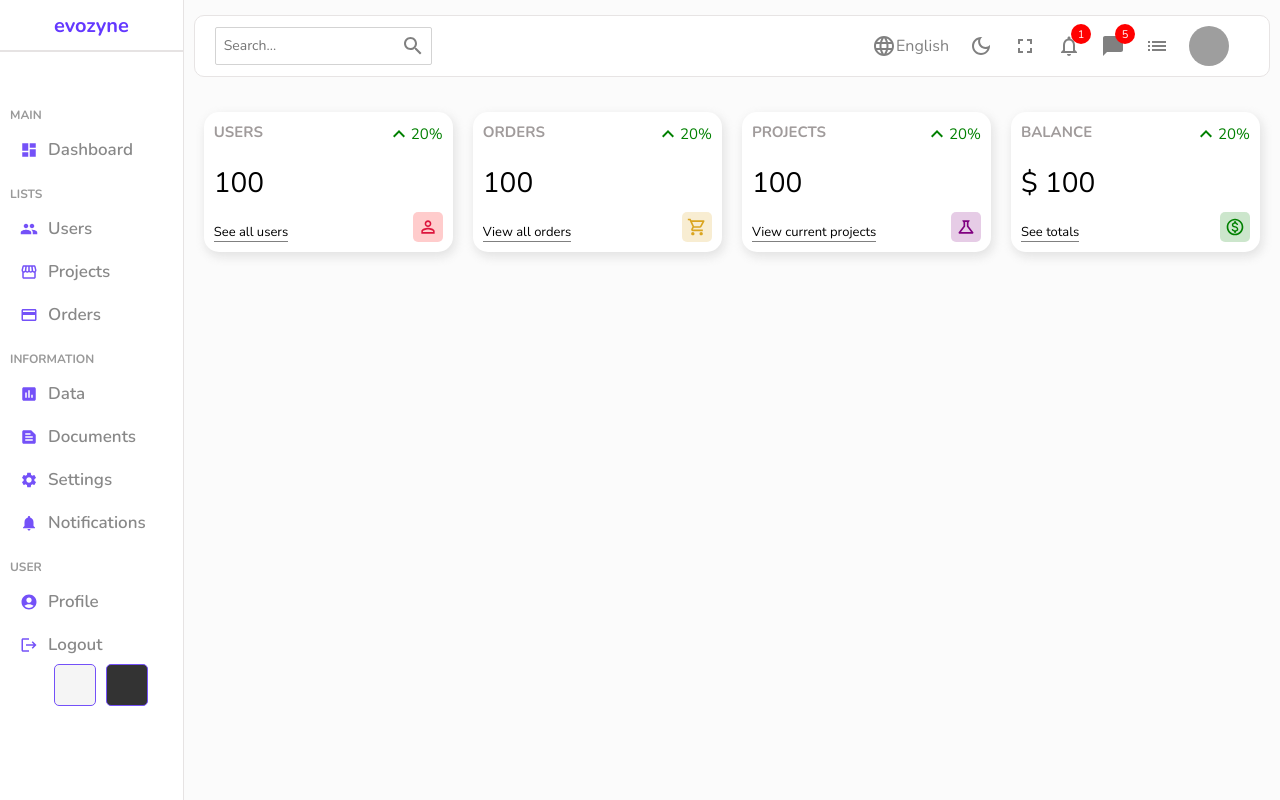
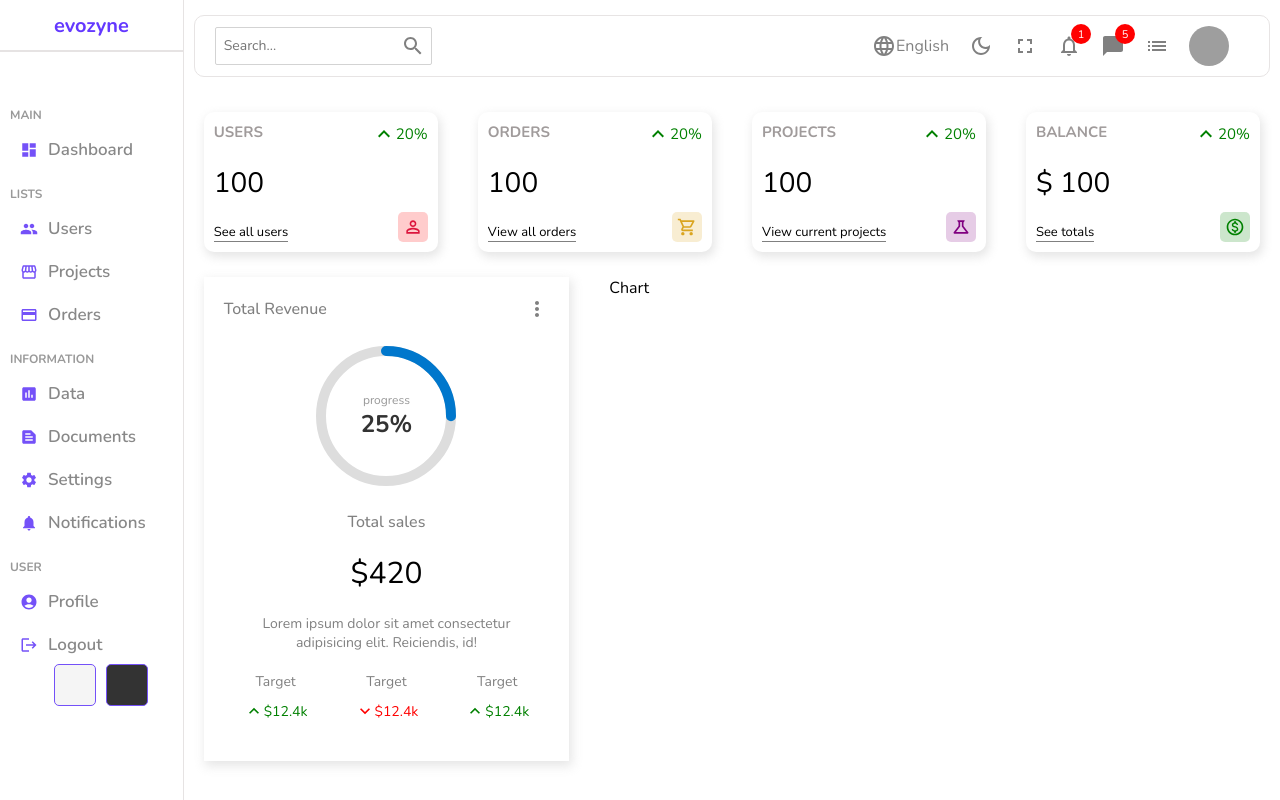
Before and after one commit to marykasp/admin-dashboard, a React (Create React App) app: page / in a window 1280 px wide. Built offline with nearby package versions, Linux system fonts and the light colour scheme; grey boxes are pictures that could not be loaded.

Commit message:
Add progressbar component

```diff
--- /dev/null
+++ b/src/components/chart/Chart.jsx
@@ -0,0 +1,10 @@
+import React from 'react';
+import './chart.scss'
+
+const Chart = () => {
+  return (
+    <div className='chart'>Chart</div>
+  )
+}
+
+export default Chart
--- /dev/null
+++ b/src/components/chart/chart.scss
@@ -0,0 +1,3 @@
+.chart {
+  flex: 4;
+}
--- /dev/null
+++ b/src/components/featured/Featured.jsx
@@ -0,0 +1,54 @@
+import React from 'react';
+import "./featured.scss"
+import MoreVertOutlinedIcon from '@mui/icons-material/MoreVertOutlined';
+import KeyboardArrowDownIcon from '@mui/icons-material/KeyboardArrowDown';
+import KeyboardArrowUpIcon from '@mui/icons-material/KeyboardArrowUp';
+import ProgressBar from '../progressBar/ProgressBar';
+
+const Featured = () => {
+  return (
+    <div className='featured'>
+      <div className="top">
+        <h2 className='title'>Total Revenue</h2>
+        <MoreVertOutlinedIcon />
+      </div>
+      <div className="bottom">
+        <div className="featuredChart">
+          <ProgressBar trackWidth={10} indicatorWidth={10} label="progress" progress={25} />
+          {/* <svg class="svg-indicator">
+            <circle class="svg-indicator-track" />
+            <circle class="svg-indicator-indication" />
+          </svg> */}
+        </div>
+        <p className="title">Total sales</p>
+        <p className="amount">$420</p>
+        <p className="desc">Lorem ipsum dolor sit amet consectetur adipisicing elit. Reiciendis, id!</p>
+        <div className="summary">
+          <div className="item">
+            <div className="itemTitle">Target</div>
+            <div className="itemResult positive">
+              <KeyboardArrowUpIcon fontSize="small" />
+              <div className="resultAmount">$12.4k</div>
+            </div>
+          </div>
+          <div className="item">
+            <div className="itemTitle">Target</div>
+            <div className="itemResult negative">
+              <KeyboardArrowDownIcon fontSize="small" />
+              <div className="resultAmount">$12.4k</div>
+            </div>
+          </div>
+          <div className="item">
+            <div className="itemTitle">Target</div>
+            <div className="itemResult positive">
+              <KeyboardArrowUpIcon fontSize="small" />
+              <div className="resultAmount">$12.4k</div>
+            </div>
+          </div>
+        </div>
+      </div>
+    </div >
+  )
+}
+
+export default Featured
--- /dev/null
+++ b/src/components/featured/featured.scss
@@ -0,0 +1,123 @@
+.featured {
+  flex: 2;
+  box-shadow: 2px 4px 10px 1px rgba(201, 201, 201, 0.47);
+  padding: 20px;
+
+  .top {
+    display: flex;
+    align-items: center;
+    justify-content: space-between;
+    color: gray;
+
+    .title {
+      font-size: 16px;
+      font-weight: 500;
+    }
+  }
+
+  .bottom {
+    padding: 20px;
+    display: flex;
+    flex-direction: column;
+    align-items: center;
+    justify-content: center;
+    gap: 20px;
+
+    .featuredChart {
+      width: 100%;
+      height: 100%;
+      display: flex;
+      justify-content: center;
+      align-items: center;
+    }
+
+    .title {
+      font-weight: 500;
+      color: gray;
+    }
+
+    .amount {
+      font-size: 30px;
+    }
+
+    .desc {
+      font-weight: 300;
+      font-size: 14px;
+      color: gray;
+      text-align: center;
+    }
+
+    .summary {
+      display: flex;
+      align-items: center;
+      justify-content: space-between;
+      width: 100%;
+
+      .item {
+        text-align: center;
+
+        .itemTitle {
+          font-size: 14px;
+          color: gray;
+        }
+
+        .itemResult {
+          display: flex;
+          align-items: center;
+          margin-top: 10px;
+          font-size: 14px;
+
+          &.positive {
+            color: green;
+          }
+
+          &.negative {
+            color: red;
+          }
+        }
+      }
+    }
+  }
+}
+
+/*
+arcLength = 2 * π * radius
+          = 2 * 3.14 * 40 = 251.2
+arcOffset = arcLength * ((100 - progress)/100)
+          = 251.2 * ((100 - 0)/100) = 251.2
+
+progress = 25
+arcOffset = arcLength * ((100 - progress)/100)
+= 251.2 * ((100 - 25)/100) = 188.4
+*/
+
+// svg {
+//   max-width: 100%;
+//   vertical-align: middle;
+
+//   &.svg-indicator {
+//     width: 100px;
+//     height: 100px;
+//     transform: rotate(-90deg);
+
+//     .svg-indicator-track,
+//     .svg-indicator-indication {
+//       cx: 50px;
+//       cy: 50px;
+//       r: 40px;
+//       fill: transparent;
+//       stroke-width: 10px;
+//     }
+
+//     .svg-indicator-track {
+//       stroke: #ddd;
+//     }
+
+//     .svg-indicator-indication {
+//       stroke: #7451f8;
+//       stroke-dasharray: 251.2px;
+//       stroke-dashoffset: 188.4;
+//       stroke-linecap: round;
+//     }
+//   }
+// }
--- /dev/null
+++ b/src/components/progressBar/ProgressBar.jsx
@@ -0,0 +1,76 @@
+import React from 'react'
+import "./ProgressBar.scss"
+
+const ProgressBar = (props) => {
+  const {
+    size = 150,
+    progress = 0,
+    trackWidth = 10,
+    trackColor = '#ddd',
+    indicatorWidth = 10,
+    indicatorColor = '#07c',
+    indicatorCap = 'round',
+    label = 'Loading...',
+    labelColor = "#333",
+    spinnerMode = false,
+    spinnerSpeed = 1
+
+  } = props;
+
+  const center = size / 2,
+    radius = center - (trackWidth > indicatorWidth ? trackWidth : indicatorWidth),
+    dashArray = 2 * Math.PI * radius,
+    dashOffset = dashArray * ((100 - progress) / 100)
+
+  let hideLabel = (size < 100 || !label.length || spinnerMode) ? true : false
+
+  return (
+    <>
+      <div className="svg-pi-wrapper" style={{ width: size, height: size }}>
+        <svg
+          className="svg-pi"
+          style={{ width: size, height: size }}
+        >
+          <circle
+            className="svg-pi-track"
+            cx={center}
+            cy={center}
+            fill="transparent"
+            r={radius}
+            stroke={trackColor}
+            strokeWidth={trackWidth}
+          />
+          <circle
+            className={`svg-pi-indicator ${spinnerMode ? "svg-pi-indicator--spinner" : ""
+              }`}
+            style={{ animationDuration: spinnerSpeed * 1000 }}
+            cx={center}
+            cy={center}
+            fill="transparent"
+            r={radius}
+            stroke={indicatorColor}
+            strokeWidth={indicatorWidth}
+            strokeDasharray={dashArray}
+            strokeDashoffset={dashOffset}
+            strokeLinecap={indicatorCap}
+          />
+        </svg>
+        {!hideLabel && (
+          <div className="svg-pi-label" style={{ color: labelColor }}>
+            <span className="svg-pi-label__loading">
+              {label}
+            </span>
+            {!spinnerMode && (
+              <span className="svg-pi-label__progress">
+                {`${progress > 100 ? 100 : progress
+                  }%`}
+              </span>
+            )}
+          </div>
+        )}
+      </div>
+    </>
+  )
+}
+
+export default ProgressBar
--- /dev/null
+++ b/src/components/progressBar/ProgressBar.scss
@@ -0,0 +1,46 @@
+.svg-pi-wrapper {
+  position: relative;
+}
+
+.svg-pi {
+  transform: rotate(-90deg); /* Fix the orientation */
+}
+
+/* Animated spinner version */
+.svg-pi-indicator--spinner {
+  animation: spinner 0.75s linear infinite;
+  transform-origin: center;
+}
+
+.svg-pi-label {
+  position: absolute;
+  top: 50%;
+  left: 50%;
+  transform: translate(-50%, -50%);
+  text-align: center;
+}
+
+.svg-pi-label__loading {
+  opacity: 0.5;
+  font-size: 0.75em;
+}
+
+.svg-pi-label__progress {
+  font-size: 1.5em;
+  font-weight: bold;
+}
+
+.svg-pi-label__loading,
+.svg-pi-label__progress {
+  display: block;
+}
+
+/* Spinner animation */
+@keyframes spinner {
+  0% {
+    transform: rotate(0);
+  }
+  100% {
+    transform: rotate(360deg);
+  }
+}
--- a/src/components/widget/widget.scss
+++ b/src/components/widget/widget.scss
@@ -4,7 +4,7 @@
   flex: 1;
   padding: 10px;
   box-shadow: 2px 4px 10px 1px rgba(201, 201, 201, 0.47);
-  border-radius: 15px;
+  border-radius: 10px;
   background-color: #fff;
   height: 120px;
 
--- a/src/pages/home/Home.js
+++ b/src/pages/home/Home.js
@@ -2,6 +2,8 @@ import React from "react";
 import Sidebar from "../../components/sidebar/Sidebar";
 import Navbar from "../../components/navbar/Navbar";
 import Widget from "../../components/widget/Widget";
+import Featured from "../../components/featured/Featured";
+import Chart from "../../components/chart/Chart";
 import "./home.scss";
 
 const Home = () => {
@@ -16,6 +18,10 @@ const Home = () => {
           <Widget type="projects" />
           <Widget type="balance" />
         </div>
+        <div className="charts">
+          <Featured />
+          <Chart />
+        </div>
       </div>
     </div>
   );
--- a/src/pages/home/home.scss
+++ b/src/pages/home/home.scss
@@ -3,12 +3,17 @@
 
   .homeContainer {
     flex: 6;
-    background-color: rgb(251, 251, 251);
+    // background-color: rgb(251, 251, 251);
 
-    .widgets {
+    .widgets,
+    .charts {
       display: flex;
       padding: 20px;
-      gap: 20px;
+      gap: 40px;
+    }
+
+    .charts {
+      padding: 5px 20px;
     }
   }
 }
```
